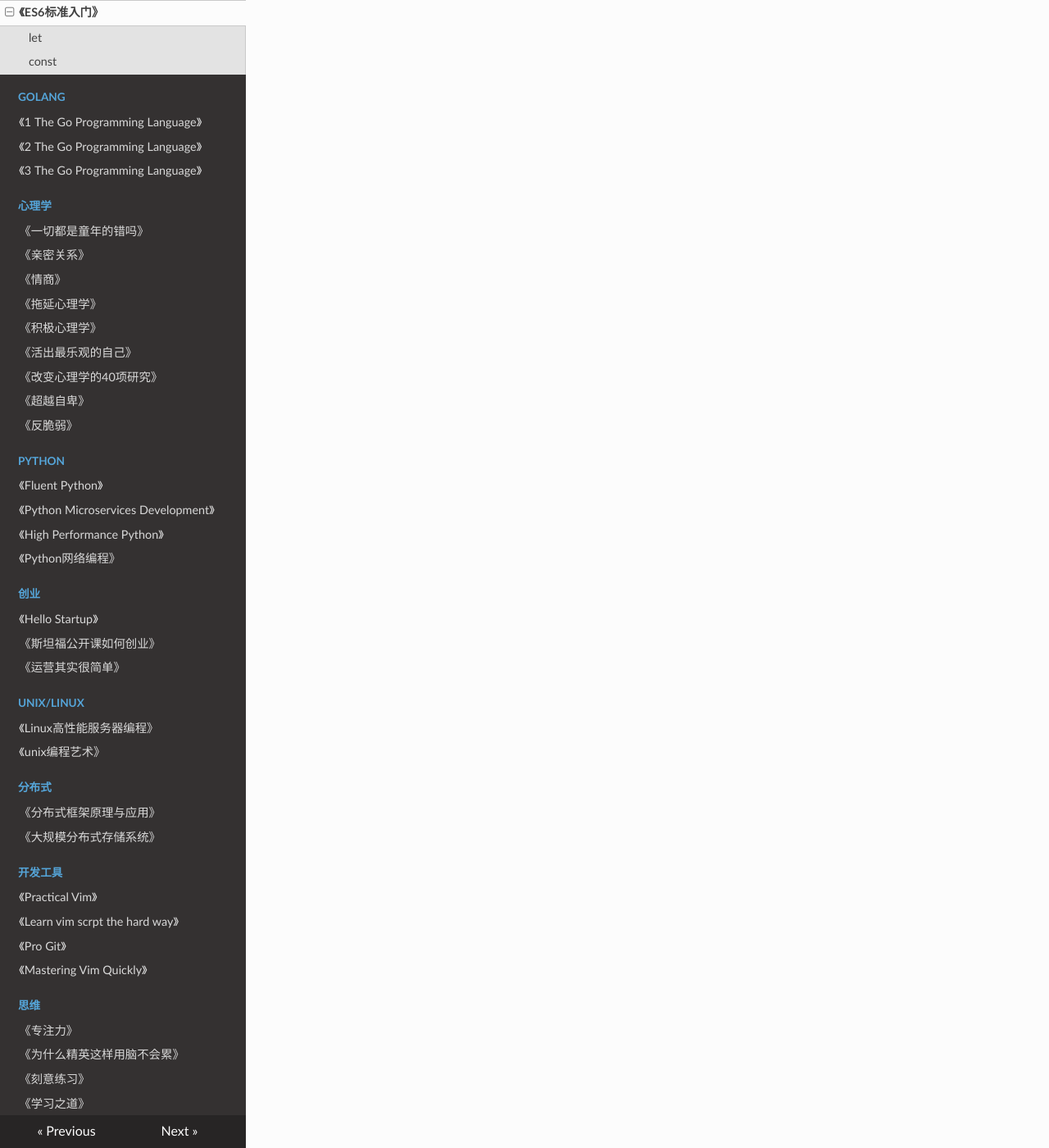
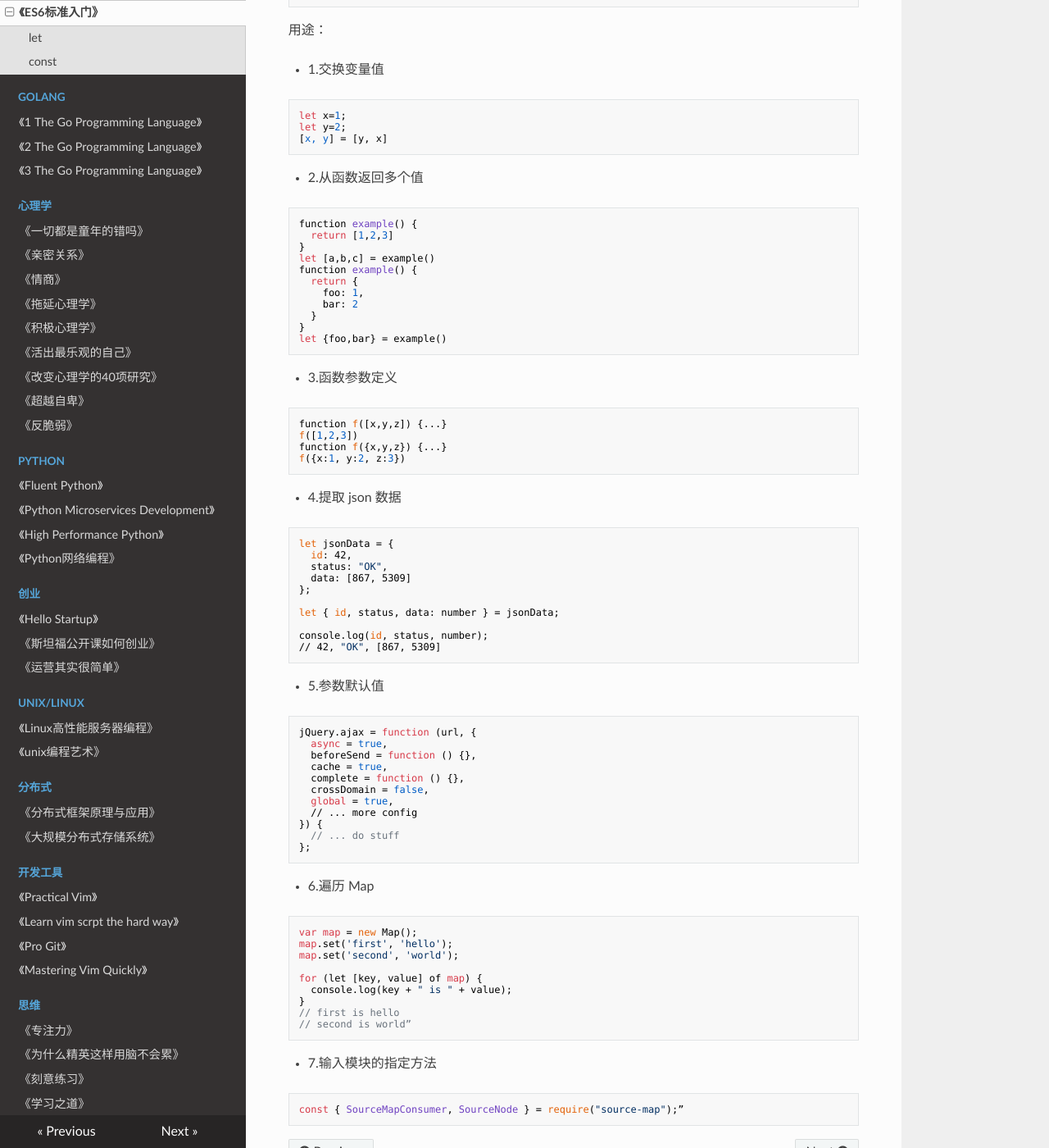
Before and after one commit to PegasusWang/booknotes, an MkDocs documentation site: the page built from docs/frontend/es6标准入门.md, in a window 1280 px wide and 1400 px high, scrolled down 1437 px. Shown: the whole window at 82% size. Built offline with MkDocs 1.6.1, drawn with Linux system fonts in a browser that asks for light colours; nearby versions of some CDN libraries; old or Windows-style settings are respelled for this version of MkDocs; some of the changed text lies outside the part shown.

Commit message:
解构赋值

````diff
--- a/docs/frontend/es6标准入门.md
+++ b/docs/frontend/es6标准入门.md
@@ -17,3 +17,140 @@
 
 
 # 变量的解构赋值
+
+### 数组解构赋值
+按照『模式匹配』从数组和对象中抽取值。
+
+```
+let [a, b, c] = [1,2,3];
+
+let [head, ...tail] = [1,2,3,4]
+head // 1
+tail // [2,3,4]
+
+let [x,y, ...z] = ['a']
+x // "a"
+y // undefined, 解构不成功变量的值就是 undefined
+z // []
+
+// 不完全解构也可以成功。事实上，只要具备 Iterator 接口，都可以用数组形式解构赋值
+let [x,y]=[1,2,3]
+x //1
+y //2
+```
+
+```
+function* fibs() {
+  let a=0;
+  let b=1;
+  while (true) {
+    yield a;
+    [a,b] = [b, a+b];
+  }
+}
+```
+
+```
+// es6 内部使用严格相等运算符 ===
+let [x=1] = [undefined];
+x //1
+let [x=1] = [null]
+x //null，以为 null 不是严格等于 undefined，所以可以被赋值
+```
+
+注意如果默认值是一个表达式，他是惰性求值的。
+
+### 对象解构赋值
+先找到同名属性，然后赋值给对应的变量
+
+```
+let {foo, bar} = {foo:"aa", bar:"bb"};
+foo // "aa"
+bar // "bb"
+```
+
+用途：
+
+- 1.交换变量值
+
+```
+let x=1;
+let y=2;
+[x, y] = [y, x]
+```
+
+- 2.从函数返回多个值
+
+```
+function example() {
+  return [1,2,3]
+}
+let [a,b,c] = example()
+function example() {
+  return {
+    foo: 1,
+    bar: 2
+  }
+}
+let {foo,bar} = example()
+```
+
+- 3.函数参数定义
+
+```
+function f([x,y,z]) {...}
+f([1,2,3])
+function f({x,y,z}) {...}
+f({x:1, y:2, z:3})
+```
+
+- 4.提取 json 数据
+
+```
+let jsonData = {
+  id: 42,
+  status: "OK",
+  data: [867, 5309]
+};
+
+let { id, status, data: number } = jsonData;
+
+console.log(id, status, number);
+// 42, "OK", [867, 5309]
+```
+
+- 5.参数默认值
+
+```
+jQuery.ajax = function (url, {
+  async = true,
+  beforeSend = function () {},
+  cache = true,
+  complete = function () {},
+  crossDomain = false,
+  global = true,
+  // ... more config
+}) {
+  // ... do stuff
+};
+```
+
+- 6.遍历 Map
+
+```
+var map = new Map();
+map.set('first', 'hello');
+map.set('second', 'world');
+
+for (let [key, value] of map) {
+  console.log(key + " is " + value);
+}
+// first is hello
+// second is world”
+```
+
+- 7.输入模块的指定方法
+
+```
+const { SourceMapConsumer, SourceNode } = require("source-map");”
+```
````
Also changed, not shown: 1 other file.
